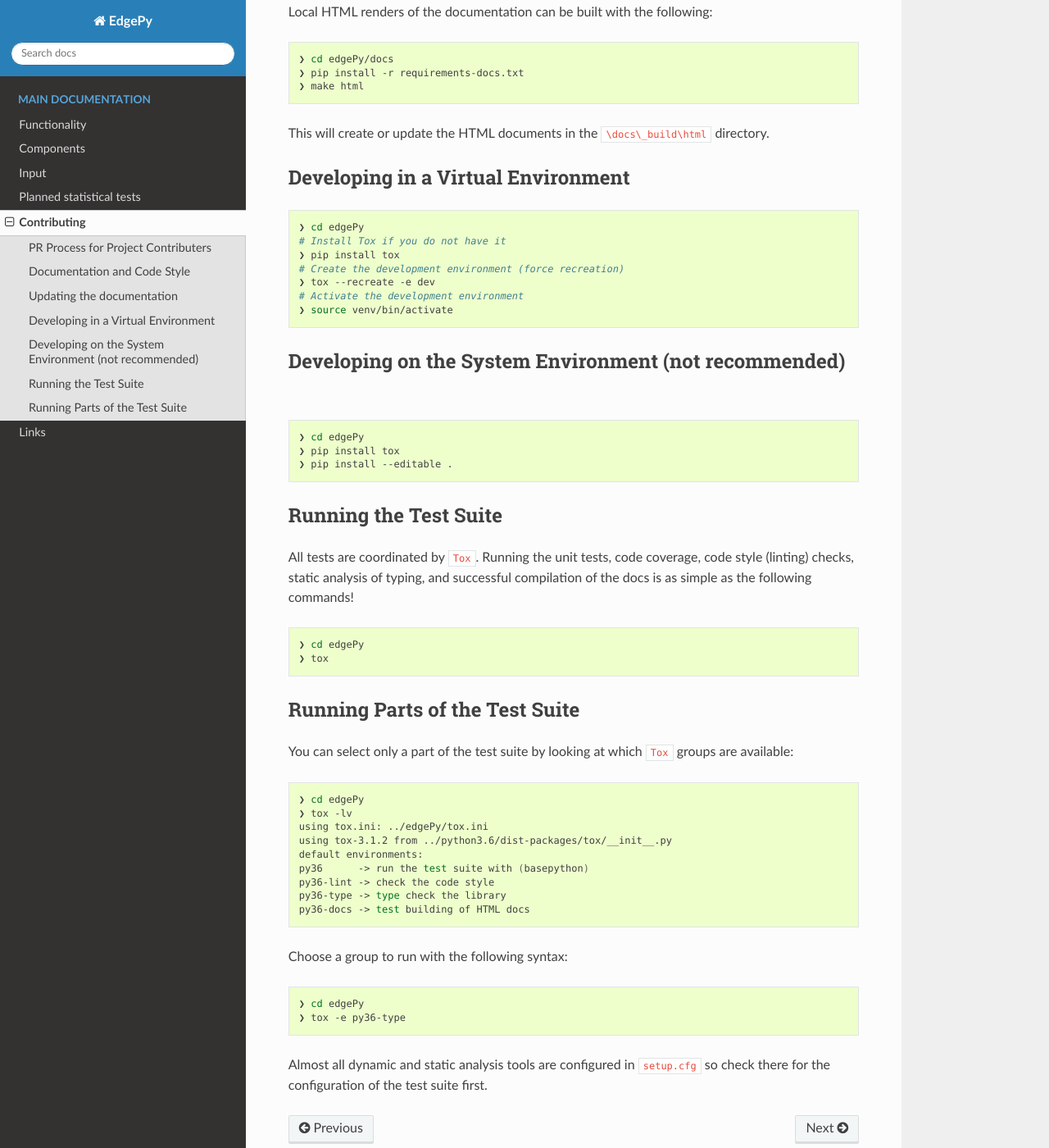
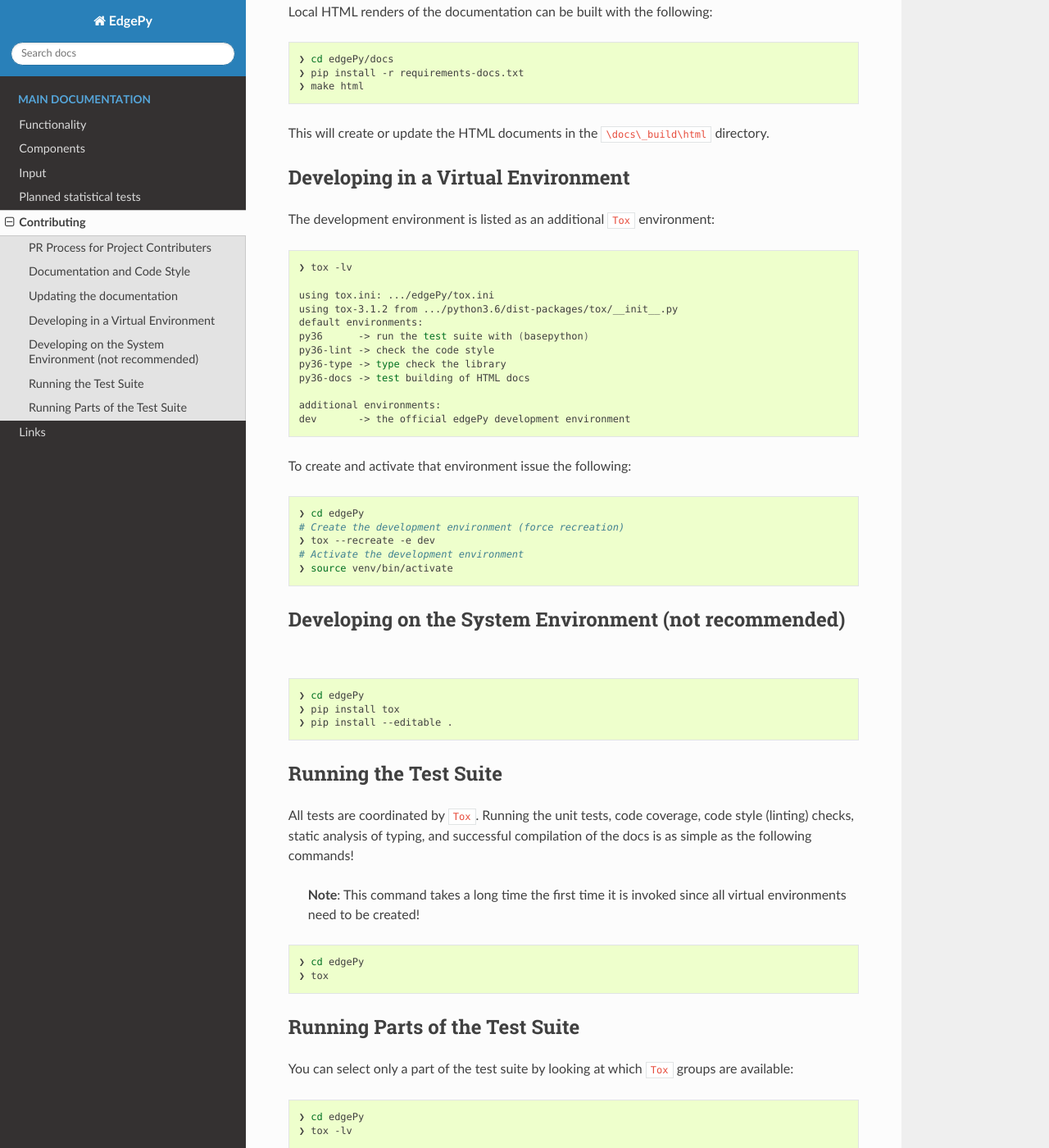
Before and after one commit to r-bioinformatics/edgePy, a Sphinx documentation site: the page built from docs/source/CONTRIBUTING.md, in a window 1280 px wide and 1400 px high, scrolled down 1769 px. Shown: the whole window at 82% size. Built offline with Sphinx 7.4.7 and the Read the Docs theme 2.0.0, drawn with Linux system fonts in a browser that asks for light colours; some of the changed text lies outside the part shown.

Commit message:
Smarter language on making development environments

````diff
--- a/docs/source/CONTRIBUTING.md
+++ b/docs/source/CONTRIBUTING.md
@@ -62,7 +62,7 @@ def get_dataset_path(
 
 New documentation files must be of the following format:
 - reStructuredText (**.rst**) -- _preferred_
-- Markdown (**.md**)s
+- Markdown (**.md**)
 
 A new file can be added to the appropriate gloassary tree in `edgePy/docs/source/index.rst`.
 
@@ -80,10 +80,27 @@ This will create or update the HTML documents in the `\docs\_build\html` directo
 
 ## Developing in a Virtual Environment
 
+The development environment is listed as an additional `Tox` environment:
+
+```bash
+❯ tox -lv
+
+using tox.ini: .../edgePy/tox.ini
+using tox-3.1.2 from .../python3.6/dist-packages/tox/__init__.py
+default environments:
+py36      -> run the test suite with (basepython)
+py36-lint -> check the code style
+py36-type -> type check the library
+py36-docs -> test building of HTML docs
+
+additional environments:
+dev       -> the official edgePy development environment
+```
+
+To create and activate that environment issue the following:
+
 ```bash
 ❯ cd edgePy
-# Install Tox if you do not have it
-❯ pip install tox
 # Create the development environment (force recreation)
 ❯ tox --recreate -e dev
 # Activate the development environment
@@ -103,6 +120,8 @@ This will create or update the HTML documents in the `\docs\_build\html` directo
 
 All tests are coordinated by `Tox`. Running the unit tests, code coverage, code style (linting) checks, static analysis of typing, and successful compilation of the docs is as simple as the following commands!
 
+> **Note**: This command takes a long time the first time it is invoked since all virtual environments need to be created!
+
 ```bash
 ❯ cd edgePy
 ❯ tox
@@ -115,6 +134,7 @@ You can select only a part of the test suite by looking at which `Tox` groups ar
 ```bash
 ❯ cd edgePy
 ❯ tox -lv
+
 using tox.ini: ../edgePy/tox.ini
 using tox-3.1.2 from ../python3.6/dist-packages/tox/__init__.py
 default environments:
````
Also changed, not shown: other parts of docs/source/CONTRIBUTING.md (+1 -1 lines).
